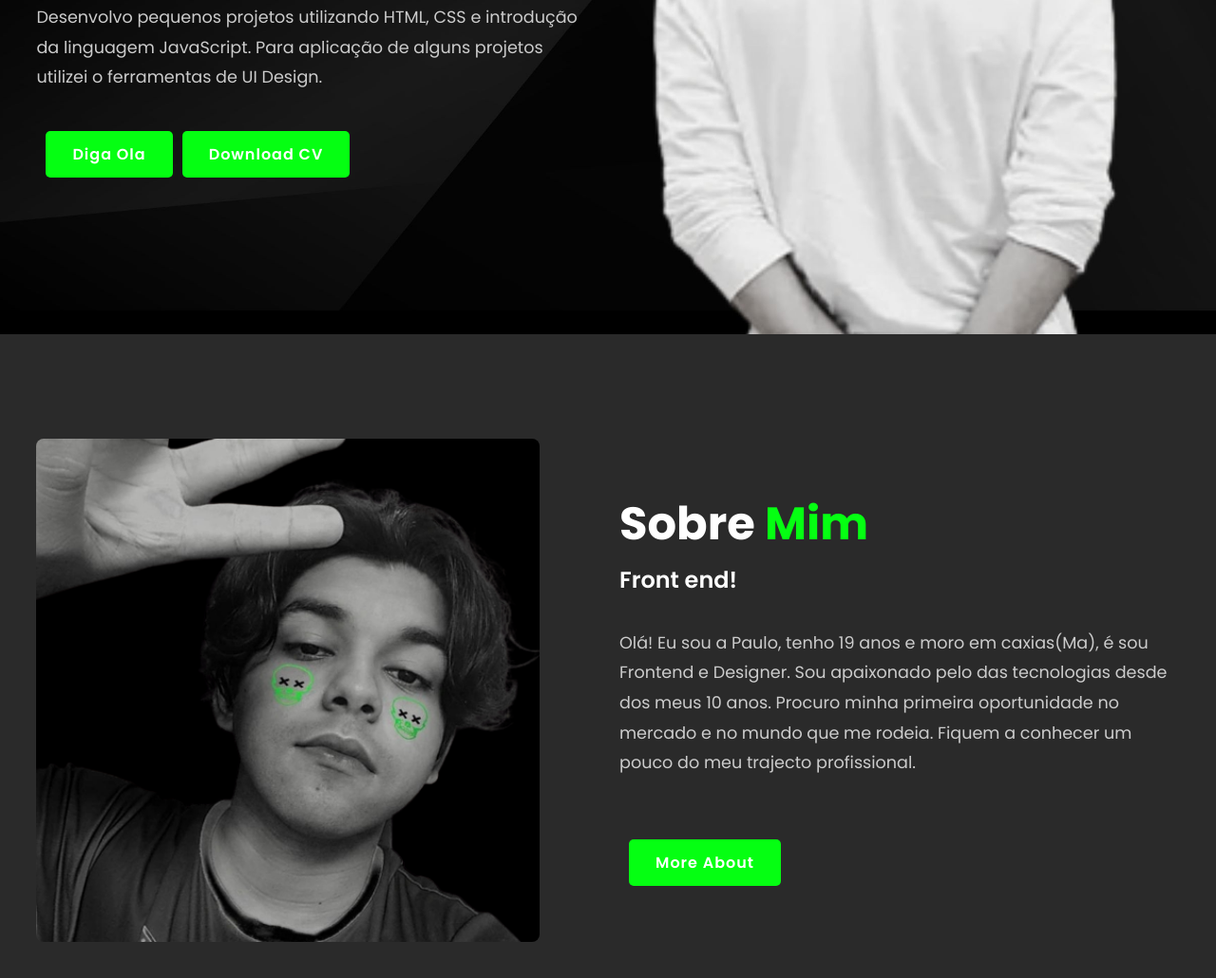
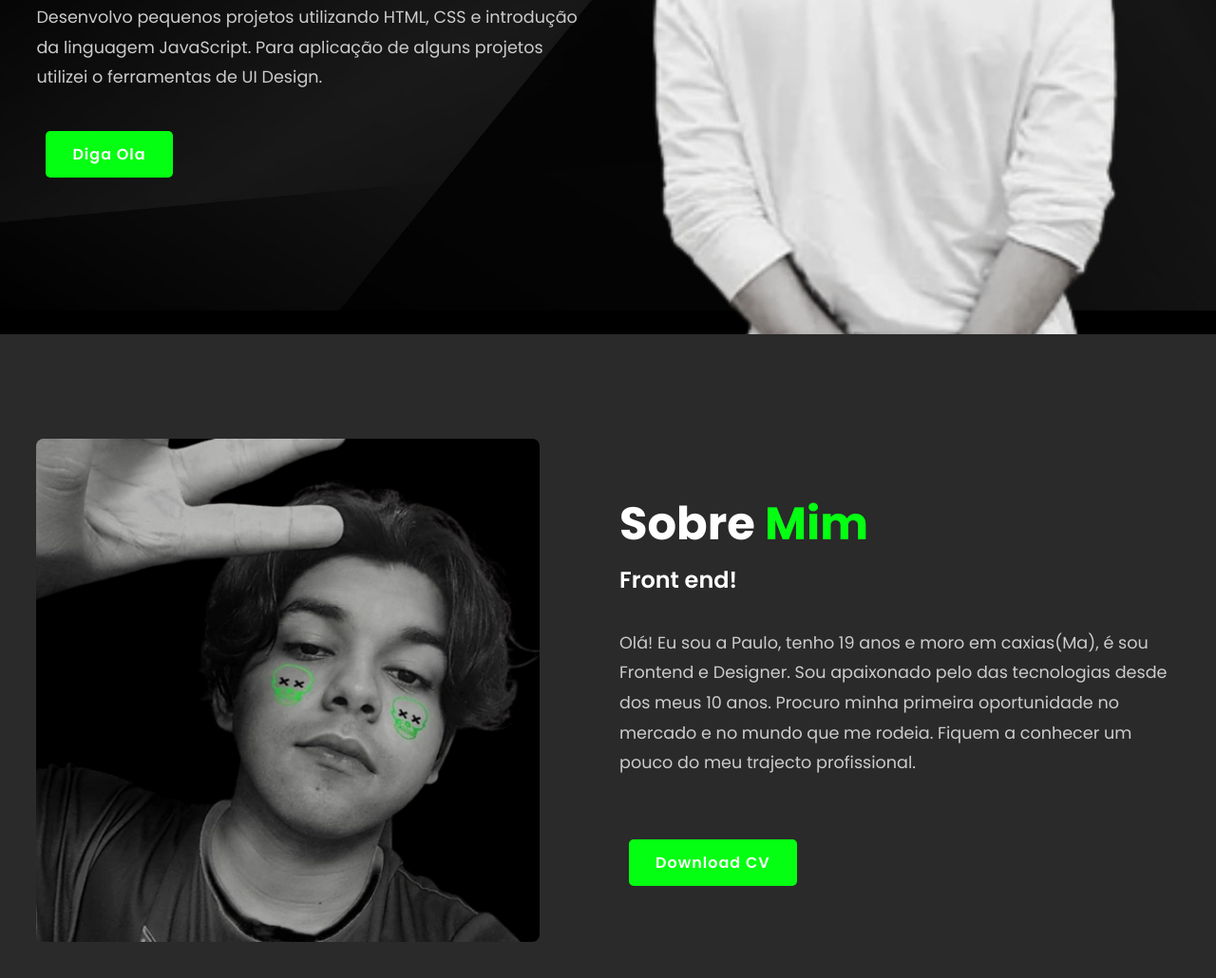
Before and after one commit to paulokaua014/portifolio-2023, a plain HTML site: page index.html in a window 1280 px wide. Shown: the part 448-1478 px from the top of the page at 95% size. Drawn offline with nearby package versions, Linux system fonts and the light colour scheme.

Commit message:
mudando o botao de lugar

```diff
--- a/index.html
+++ b/index.html
@@ -42,7 +42,6 @@
 			<p> Desenvolvo pequenos projetos utilizando HTML, CSS e introdução <br> da linguagem JavaScript. Para aplicação de alguns projetos <br> utilizei o ferramentas de UI Design.</p>
 			<div class="button">
 				<a href="#contact" class="btn">Diga Ola</a>
-				<a download="Curriculo-paulo" href="assets/pdf/Curriculo2.0.pdf" href="#" class="btn2">Download CV</a>
 			</div>
 		</div>
 	</section>
@@ -57,7 +56,7 @@
 			<h2>Sobre <span>Mim</span></h2>
 			<h4>Front end!</h4>
 			<p>Olá! Eu sou a Paulo, tenho 19 anos e moro em caxias(Ma), é sou Frontend e Designer. Sou apaixonado pelo das tecnologias desde dos meus 10 anos. Procuro minha primeira oportunidade no mercado e no mundo que me rodeia. Fiquem a conhecer um pouco do meu trajecto profissional.</p>
-			<a href="#" class="btn">More About</a>
+			<a download="Curriculo-paulo" href="assets/pdf/Curriculo2.0.pdf" class="btn2">Download CV</a>
 		</div>
 	</section>
 
```
